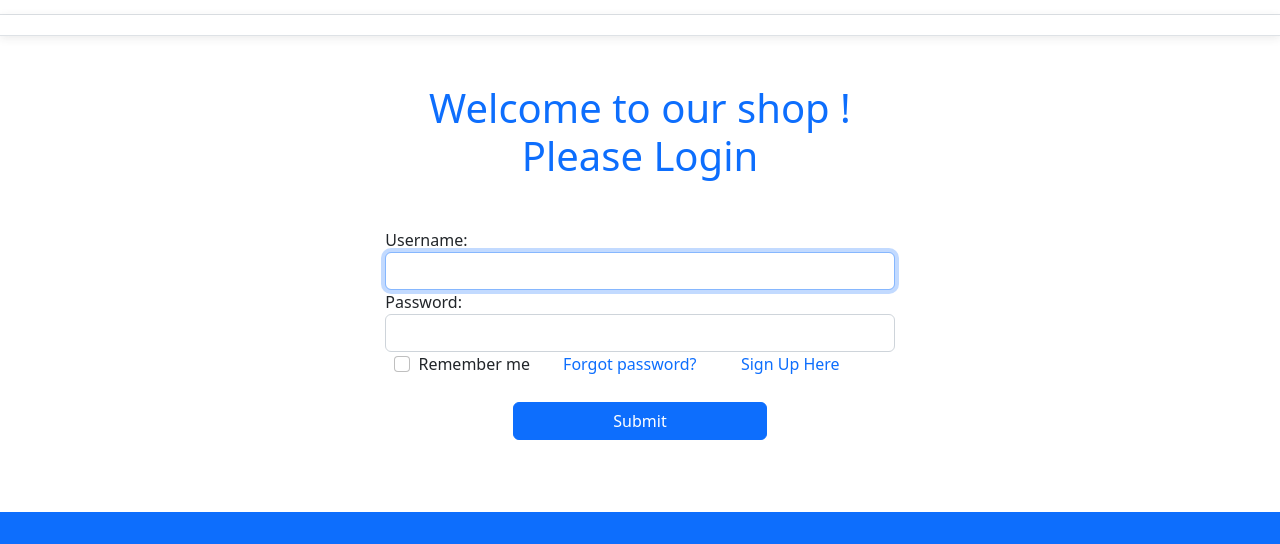
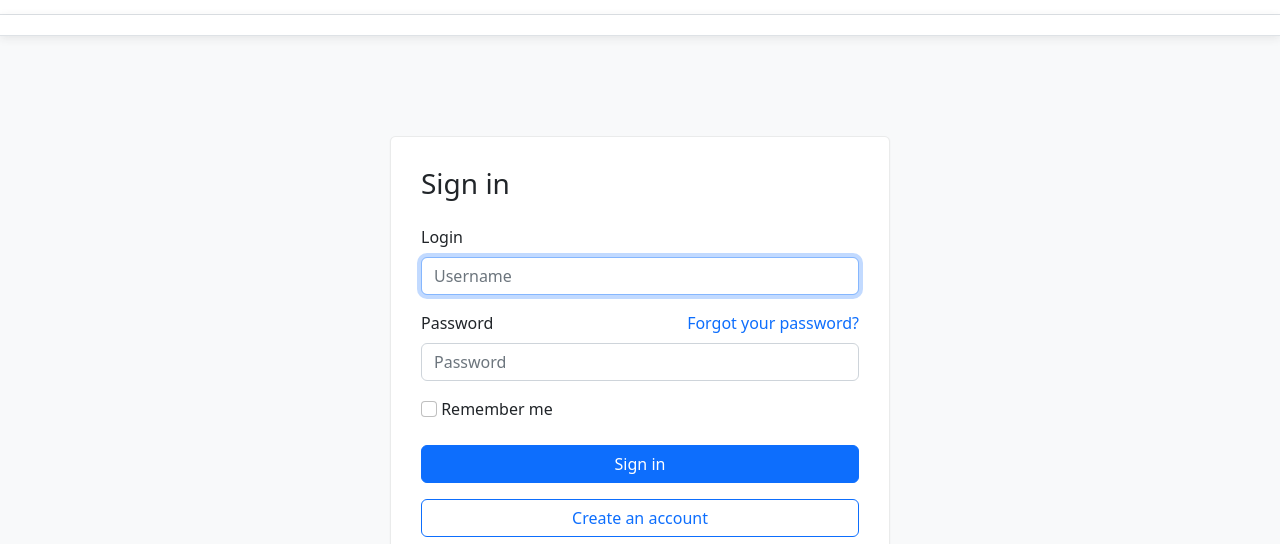
Before and after one commit to donut-panic/shopcircuit, a Django app: page /checkout/login/ in a window 1280 px wide. Shown: the part 316-860 px from the top of the page. Run offline with Django 4.2, Linux system fonts and the light colour scheme; data that the repository does not hold is empty; some libraries are stand-ins or nearby versions.

Commit message:
New login modal for checkout login & categories links in main view

```diff
--- a/checkout/templates/order/login_checkout.html
+++ b/checkout/templates/order/login_checkout.html
@@ -1,12 +1,14 @@
 {% extends "base.html" %}
 {% load widget_tweaks %}
+
 {% block content %}
-<h3 class="h1 text-center text-primary my-5 col-lg"> Welcome to our shop ! <br>Please Login</h3>
-<form method="post" class="container mb-5 col-lg-5">
+<div class="grey-container">
+  <form method="post">
     {% csrf_token %}
     {% for hidden_field in form.hidden_fields %}
       {{ hidden_field }}
     {% endfor %}
+    <div class="login">
       {% if form.non_field_errors %}
         <div class="alert alert-danger" role="alert">
           {% for error in form.non_field_errors %}
@@ -14,33 +16,27 @@
           {% endfor %}
         </div>
       {% endif %}
-  {% for field in form.visible_fields|slice:2 %}
-    <div class="form-group">
-      {{ field.label_tag }}
-        {% render_field field class="form-control" %}
-      {% if field.help_text %}
-        <small class="form-text text-muted">{{ field.help_text }}</small>
-      {% endif %}
+      <h3 class="mb-4">Sign in</h3>
+      <div class="mb-3">
+        <label for="login" class="form-label">Login</label>
+        {% render_field form.username class="form-control" placeholder="Username" id="login" %}
       </div>
-  {% endfor %}
-  <div class="row mb-4">
-    <div class="col d-flex justify-content-center">
-      <div class="form-check">
+      <div class="mb-3">
+        <label for="password" class="form-label">Password</label>
+        <a href="{% url 'password_reset' %}" class="float-end login__forgot-link">Forgot your password?</a>
+        {% render_field form.password class="form-control" placeholder="Password" id="password" %}
+      </div>
+      <div class="mb-4">
           {% render_field form.remember_me class="form-check-input" id='remember_me' %}
-        {% render_field form.remember_me.label  %}
-
+          <label class="form-check-label" for="remember_me">Remember me</label>
+      </div>
+      <div class="d-grid gap-2 mb-3">
+        <input class="btn btn-primary" type="submit" value="Sign in">
+      </div>
+      <div class="d-grid gap-2 mb-2">
+        <a href="{% url 'sign_up' %}" class="btn btn-outline-primary" type="button">Create an account</a>
       </div>
     </div>
-    <div class="col">
-    <a href= "{% url 'password_reset' %}" style="text-decoration:none">Forgot password?</a>
+  </form>
 </div>
-    <div class="col">
-    <a href= "{% url 'sign_up' %}" style="text-decoration:none">Sign Up Here</a>
-    </div>
-  </div>
-  <div class="text text-center col">
-  <input type="submit" value="Submit" class="btn btn-primary btn-block col-6 mb-4">
-</div>
-
-</form>
 {% endblock %}
--- a/store/static/main.css
+++ b/store/static/main.css
@@ -688,3 +688,10 @@ git bra}
     font-size: 1em;
     text-decoration: none;
 }
+
+/* STORE MAIN VIEW */
+.main-view__category-link {
+    text-decoration: none;
+    color: #212529;
+    transition: .2s;
+}
--- a/store/templates/main/store_main_view.html
+++ b/store/templates/main/store_main_view.html
@@ -19,7 +19,7 @@
     {% for category in random_categories %}
     <div class="container mb-5">
         <div class="row">
-            <h2 class="mb-5">{{ category.name }}</h2>
+            <h2 class="mb-5"><a href="{% url 'store:category_view' category.id %}" class="main-view__category-link">{{ category.name }}</a></h2>
         </div>
         <div class="row">
             {% for product in category.products %}
--- a/store/views.py
+++ b/store/views.py
@@ -14,6 +14,7 @@ class StoreMainView(View):
         context = []
         for i in random_categories:
             context.append({
+                "id": i.id,
                 "name": i.name,
                 "products": Product.objects.filter(category=i.id)[:4]
             })
```
Lines whose indentation alone changed are shown as unchanged.
